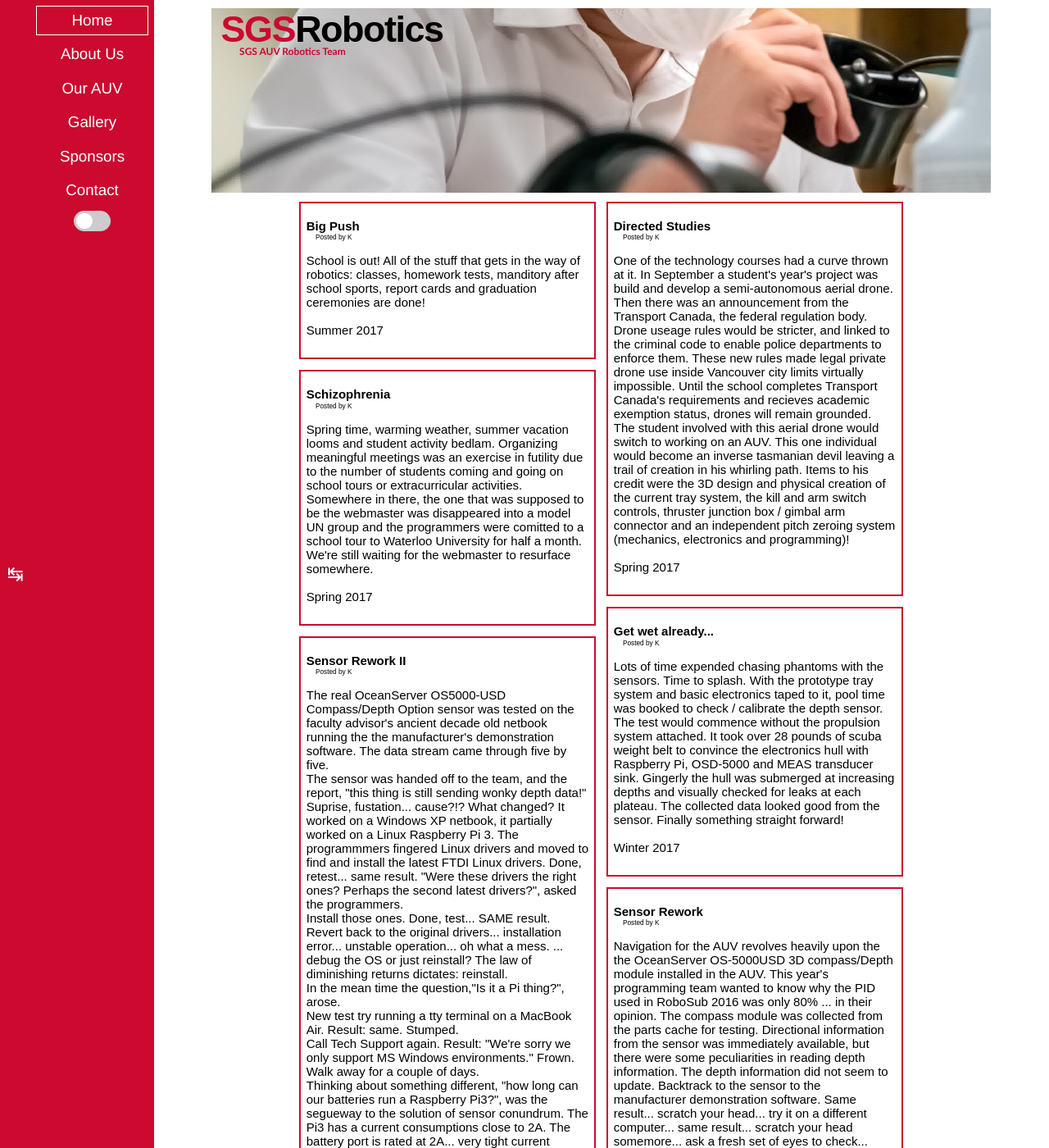
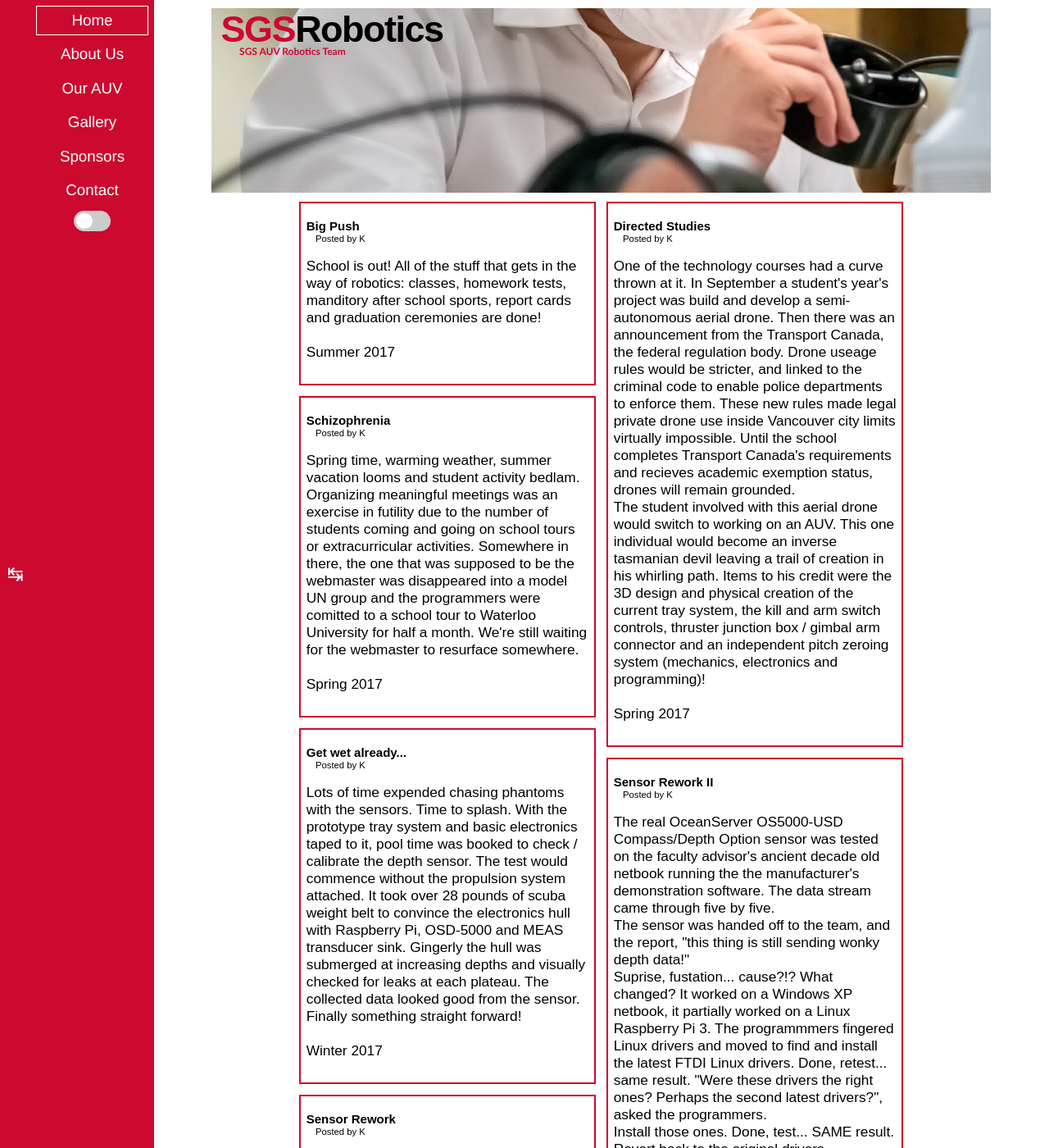
Before and after one commit to Lawrenc3X/SubRobotics-Modern, a Jekyll site: the page built from _content/index.html, in a window 1280 px wide and 1400 px high. Shown: the whole window at 82% size. Built offline with Jekyll 4.4.1, drawn with Linux system fonts in a browser that asks for light colours.

Commit message:
increased font size

```diff
--- a/_sass/posts.scss
+++ b/_sass/posts.scss
@@ -5,11 +5,11 @@
 }
 
 .post-info{
-  font-size: 11px;
+  font-size: 15px;
   padding: 0px 0px 0px 25px;
 }
 
 .post-meta{
-  font-size: 20px;
+  font-size: 23px;
   padding: 0px 10px 0px 10px;
 }
```
